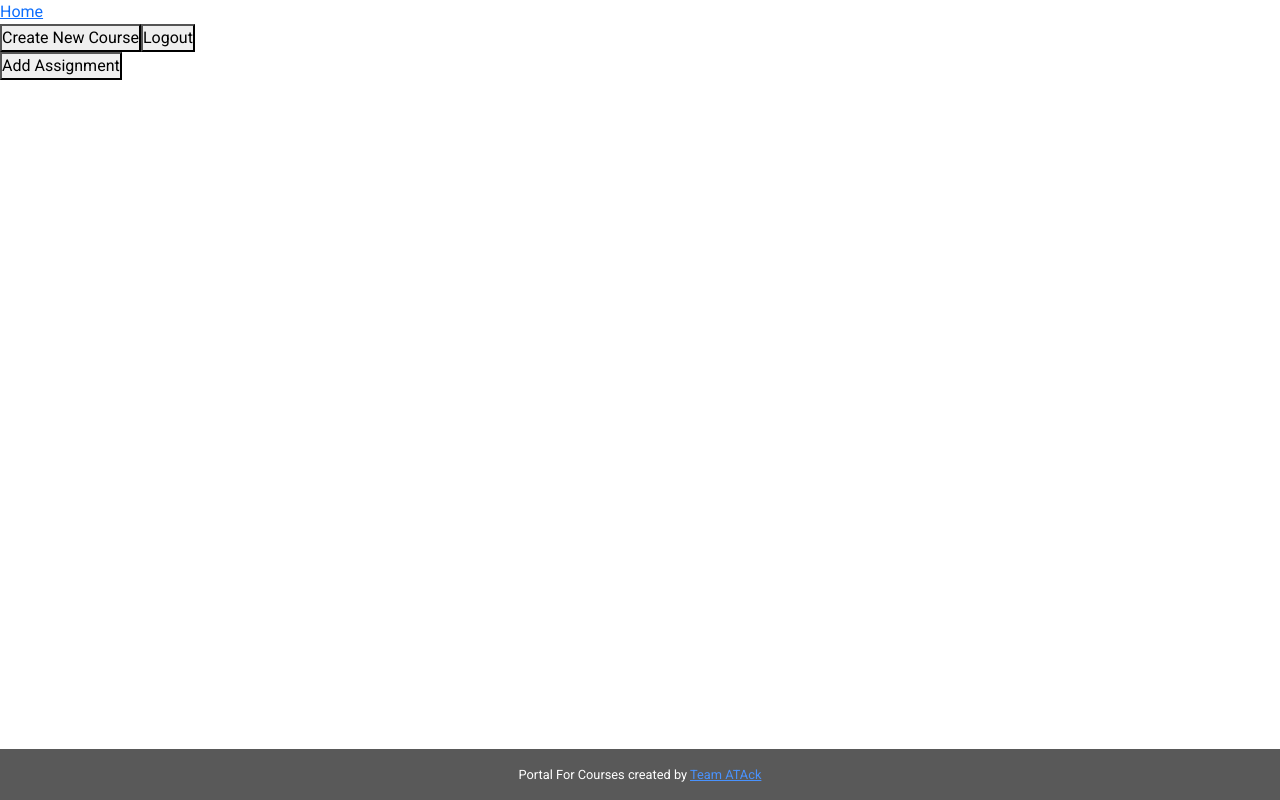
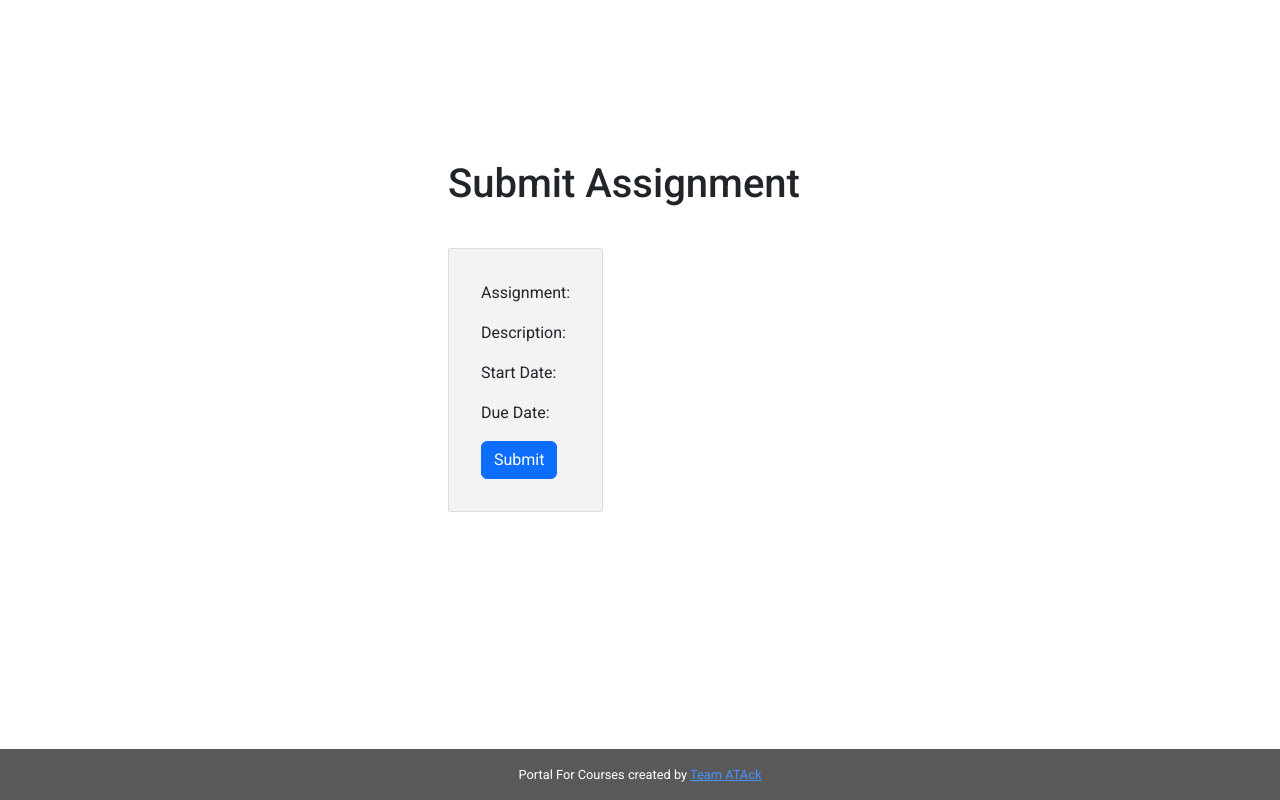
Before and after one commit to ATAck-Portal-for-Courses/Portal-For-Courses, a React (Create React App) app in the folder atack-portal/frontend/: page /AssignsubPage in a window 1280 px wide. Built offline with nearby package versions, Linux system fonts and the light colour scheme; no server answers; the HTML template or start-up script is replaced by a standard one; a web font is replaced by a local one.

Commit message:
Modification in student assignment submission page non usefull nutton

```diff
--- a/atack-portal/frontend/src/App.css
+++ b/atack-portal/frontend/src/App.css
@@ -212,3 +212,19 @@ form span {
     font-weight: 800;
 
 }
+
+.Submission {
+    padding-top: 10rem;
+    justify-content: center;
+    align-items: center;
+    margin-left: 35%;
+}
+
+.Submission_form {
+    display: inline-block;
+    background: #f3f3f3;
+    border: 1px solid #ddd;
+    border-radius: 2px;
+    padding: 2rem;
+    margin: 2rem 0 1rem 0
+}
--- a/atack-portal/frontend/src/App.js
+++ b/atack-portal/frontend/src/App.js
@@ -14,7 +14,7 @@ import Stuform from './components/pages/studentform'
 import CoursePage from './components/pages/CoursePage'
 import CourseCreate from './components/pages/CourseCreate'
 import AddAssignment from './components/pages/AddAssignment'
-import AssignsubPage from './components/pages/AddAssignment'
+import AssignsubPage from './components/pages/StudentAssignmentForm.js'
 
 import './App.css'
 
@@ -37,6 +37,7 @@ export default function App() {
                     <Route exact path="/course-create" element={ <CourseCreate/> } />
                     <Route exact path="/add-assignment" element={ <AddAssignment/> } />
                     <Route exact path="/assignmrntpage" element={<AssignsubPage/>} />
+                    <Route exact path="/AssignsubPage" element={<AssignsubPage/>} />
                 </Routes>
             </div>
         </Router>
--- a/atack-portal/frontend/src/components/pages/studentassignmentform.js
+++ b/atack-portal/frontend/src/components/pages/studentassignmentform.js
@@ -35,16 +35,22 @@ const AssignsubPage = ()=>{
     },[])
 
     return(
-        <div>
-            <CourseNav />
-            <h1>Assignment</h1>
-
+        <div class="Submission">
+            <h1>Submit Assignment</h1>
+          <form class="Submission_form">
+            {/* <CourseNav /> */}
             <p>Assignment: {assignment.assignmentName}</p>
             <p>Description:{assignment.description}</p>
             <p>Start Date: {assignment.startDate}</p>
-            <p>DUe Date: {assignment.dueDate}</p>
+            <p>Due Date: {assignment.dueDate}</p>
+
+            <button type="button" class="btn btn-primary">Submit</button>
+          </form>
+
+
+
         </div>
     )
 }
 
-export default AssignmentPage;
+export default AssignsubPage;
```
